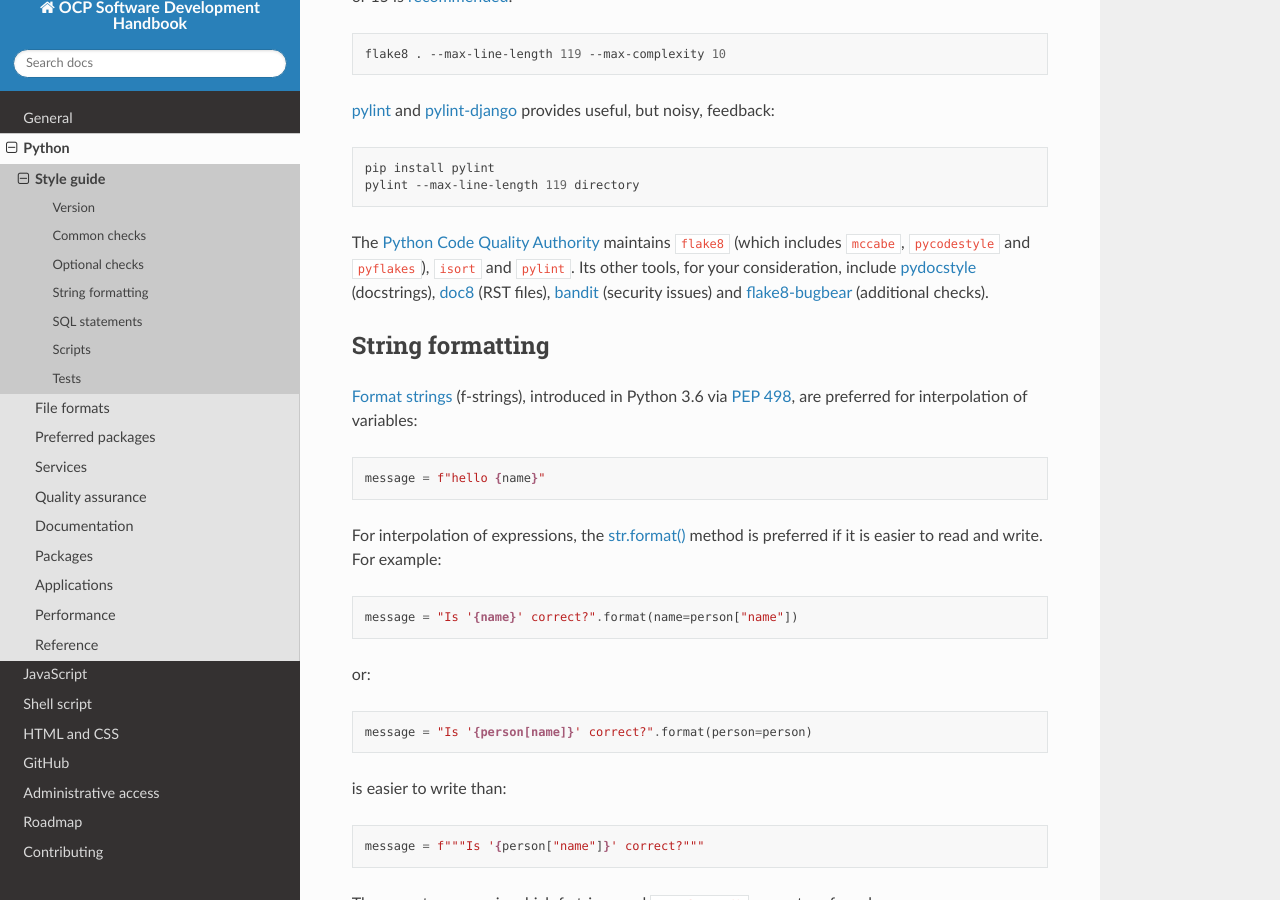
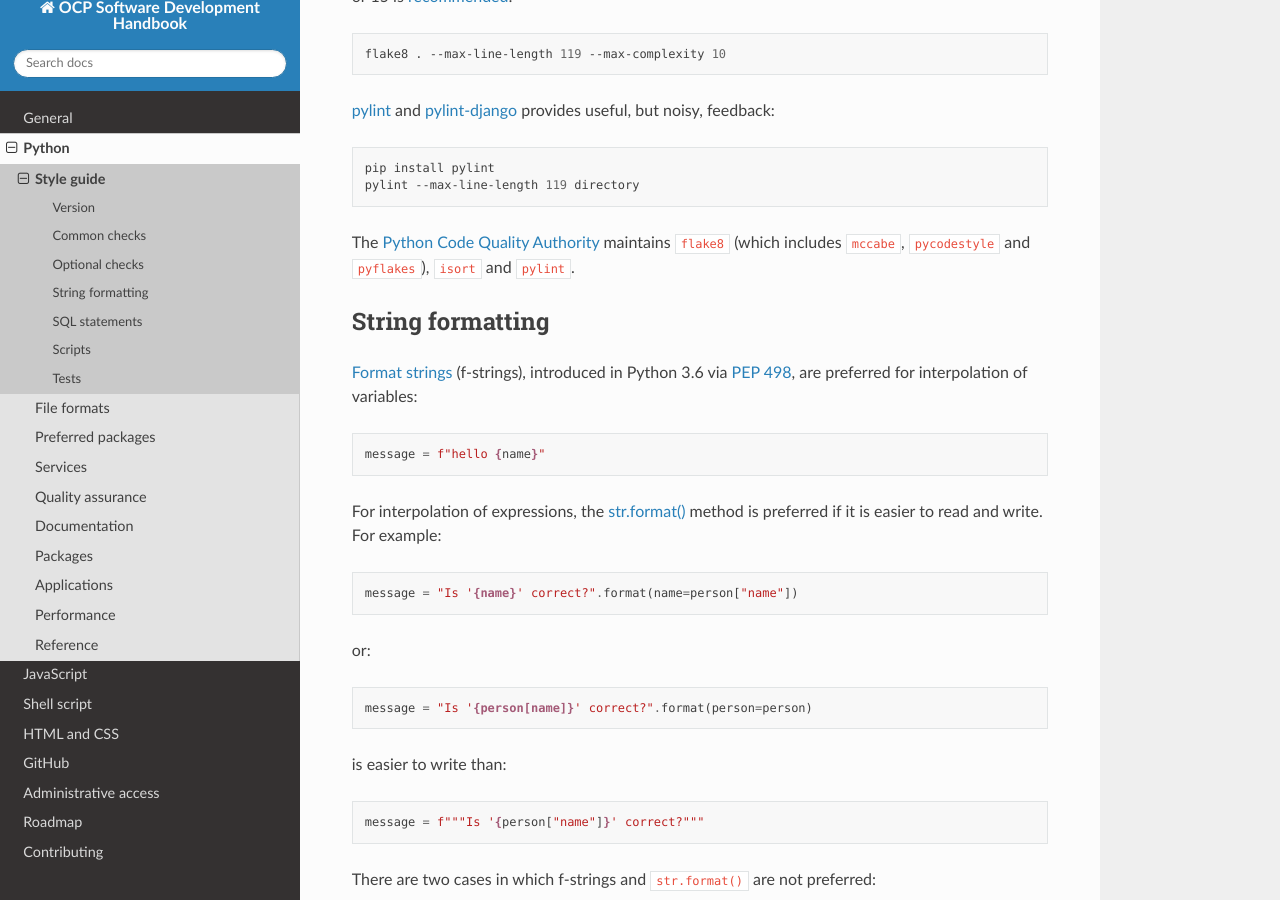
Before and after one commit to open-contracting/software-development-handbook, a Sphinx documentation site: the page built from docs/python/code.rst, in a window 1280 px wide and 900 px high, scrolled down 1099 px. Built offline with Sphinx 7.4.7 and the Read the Docs theme 2.0.0, drawn with Linux system fonts in a browser that asks for light colours.

Commit message:
python: Create issues for unused linters #35 #36 #34 (except flake8-bugbear, which is a more opinionated)

```diff
--- a/docs/python/code.rst
+++ b/docs/python/code.rst
@@ -48,7 +48,7 @@ flake8's ``--max-complexity`` option (provided by `mccabe <https://pypi.org/proj
    pip install pylint
    pylint --max-line-length 119 directory
 
-The `Python Code Quality Authority <https://github.com/PyCQA>`__ maintains ``flake8`` (which includes ``mccabe``, ``pycodestyle`` and ``pyflakes``), ``isort`` and ``pylint``. Its other tools, for your consideration, include `pydocstyle <http://pydocstyle.org/>`__ (docstrings), `doc8 <https://pypi.org/project/doc8/>`__ (RST files), `bandit <https://bandit.readthedocs.io/en/latest/>`__ (security issues) and `flake8-bugbear <https://pypi.org/project/flake8-bugbear/>`__ (additional checks).
+The `Python Code Quality Authority <https://github.com/PyCQA>`__ maintains ``flake8`` (which includes ``mccabe``, ``pycodestyle`` and ``pyflakes``), ``isort`` and ``pylint``.
 
 String formatting
 -----------------
```
